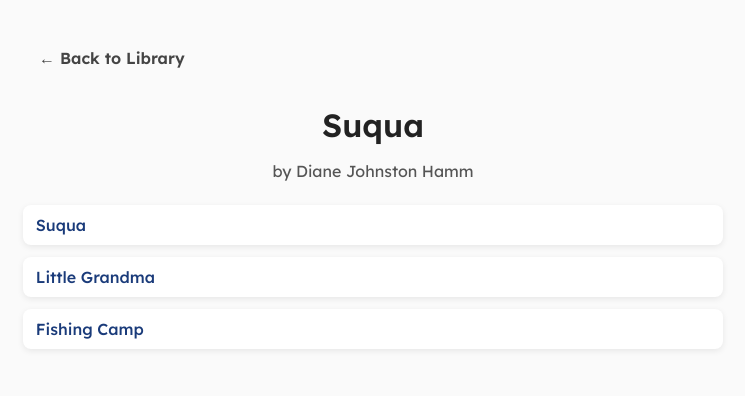
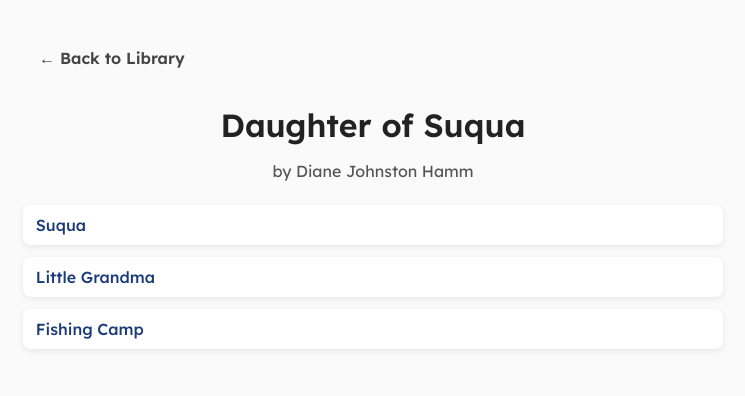
Before and after one commit to MrH-SWES/literacy-reader-framework, a plain HTML site: page books/suqua/index.html in a window 1280 px wide. Shown: the whole page, without its empty margins (267-1012 px from the left). Drawn offline with Linux system fonts and the light colour scheme.

Commit message:
Update index.html

```diff
--- a/books/suqua/index.html
+++ b/books/suqua/index.html
@@ -3,7 +3,7 @@
 <head>
   <meta charset="UTF-8" />
   <meta name="viewport" content="width=device-width, initial-scale=1.0" />
-  <title>Suqua – Reading Portal</title>
+  <title>Daughter of Suqua – Reading Portal</title>
   <link rel="stylesheet" href="../../engine/base.css" />
   <style>
     body {
@@ -62,7 +62,7 @@
 </head>
 <body>
   <a href="../../engine/teacher.html" class="back-link">← Back to Library</a>
-  <h1>Suqua</h1>
+  <h1>Daughter of Suqua</h1>
   <div class="book-meta">by Diane Johnston Hamm</div>
 
   <ul id="chapter-list" class="chapter-list"></ul>
```
